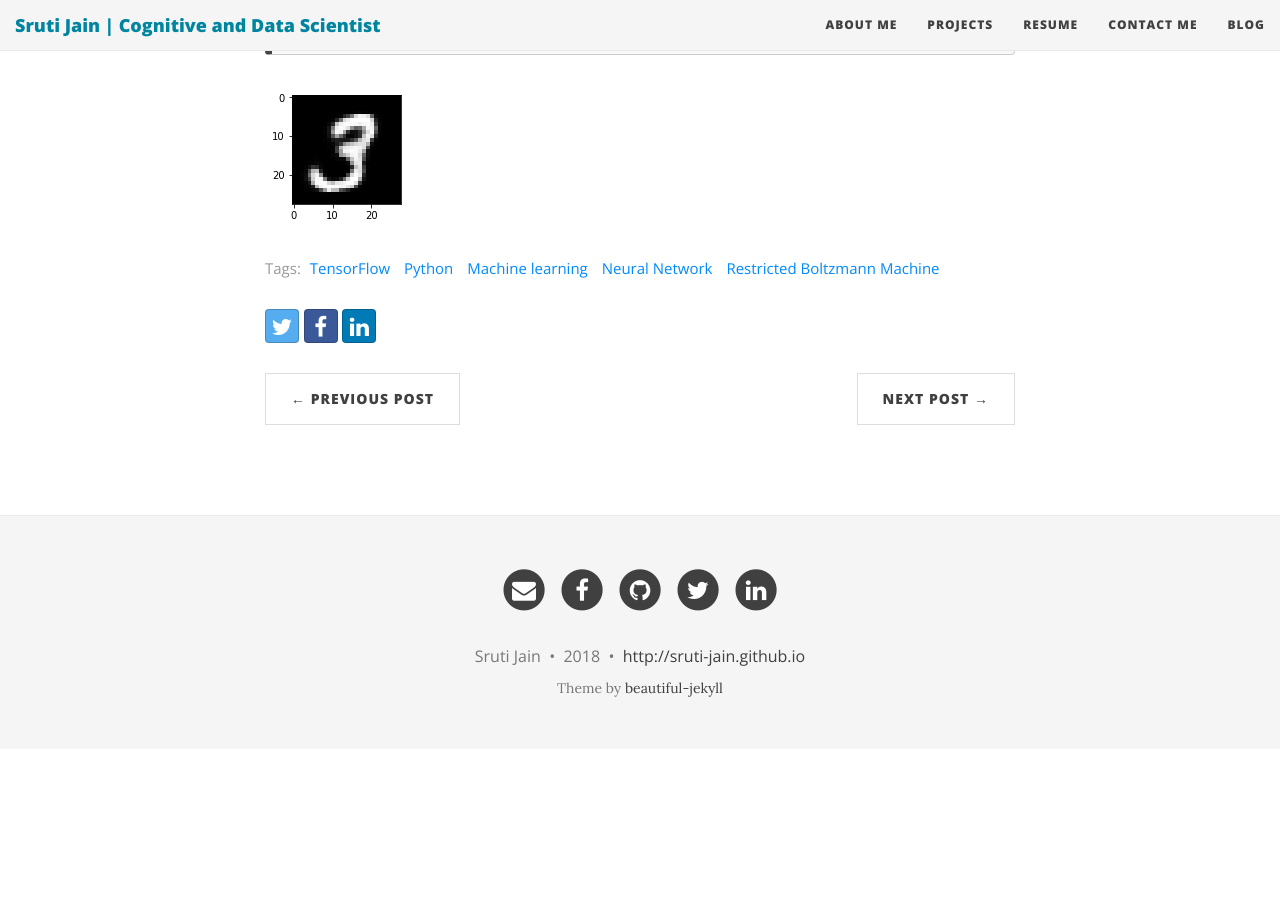
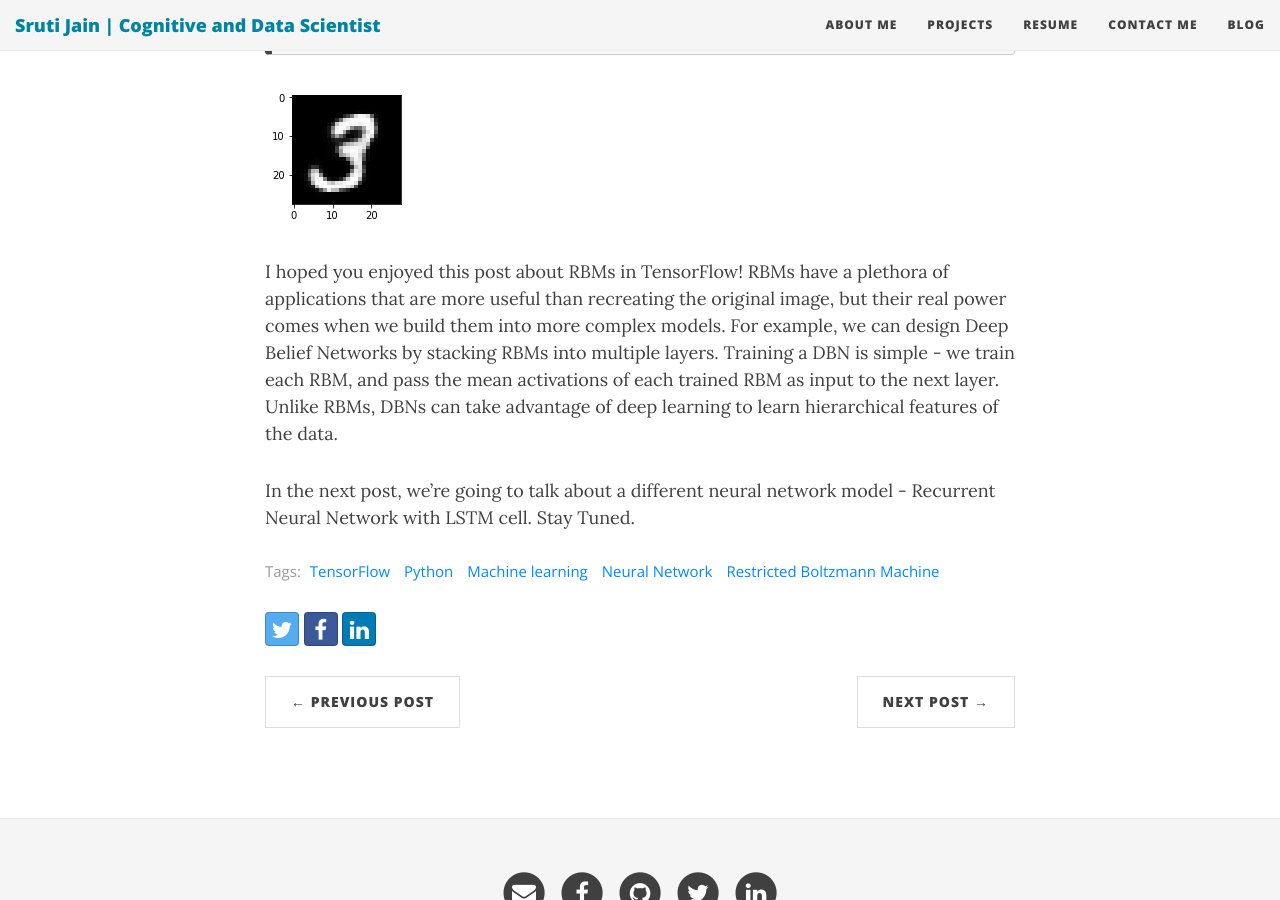
Before and after one commit to sruti-jain/sruti-jain.github.io, a Jekyll site: the page built from _posts/2017-06-20-RestrictedBoltzmannMachine.md, in a window 1280 px wide and 900 px high, scrolled down 7873 px. Built offline with Jekyll 4.4.1, drawn with Linux system fonts in a browser that asks for light colours; nearby versions of some CDN libraries; formulas are drawn with MathJax 3; before the commit the page ends 8622 px from its top, so only the background shows below that.

Commit message:
Update 2017-06-20-RestrictedBoltzmannMachine.md

```diff
--- a/_posts/2017-06-20-RestrictedBoltzmannMachine.md
+++ b/_posts/2017-06-20-RestrictedBoltzmannMachine.md
@@ -288,3 +288,7 @@ imgplot.set_cmap('gray')
 
 
 ![png](/img/RBM/output_20_0.png)
+
+I hoped you enjoyed this post about RBMs in TensorFlow! RBMs have a plethora of applications that are more useful than recreating the original image, but their real power comes when we build them into more complex models. For example, we can design Deep Belief Networks by stacking RBMs into multiple layers. Training a DBN is simple - we train each RBM, and pass the mean activations of each trained RBM as input to the next layer. Unlike RBMs, DBNs can take advantage of deep learning to learn hierarchical features of the data.
+
+In the next post, we’re going to talk about a different neural network model - Recurrent Neural Network with LSTM cell. Stay Tuned.
```
